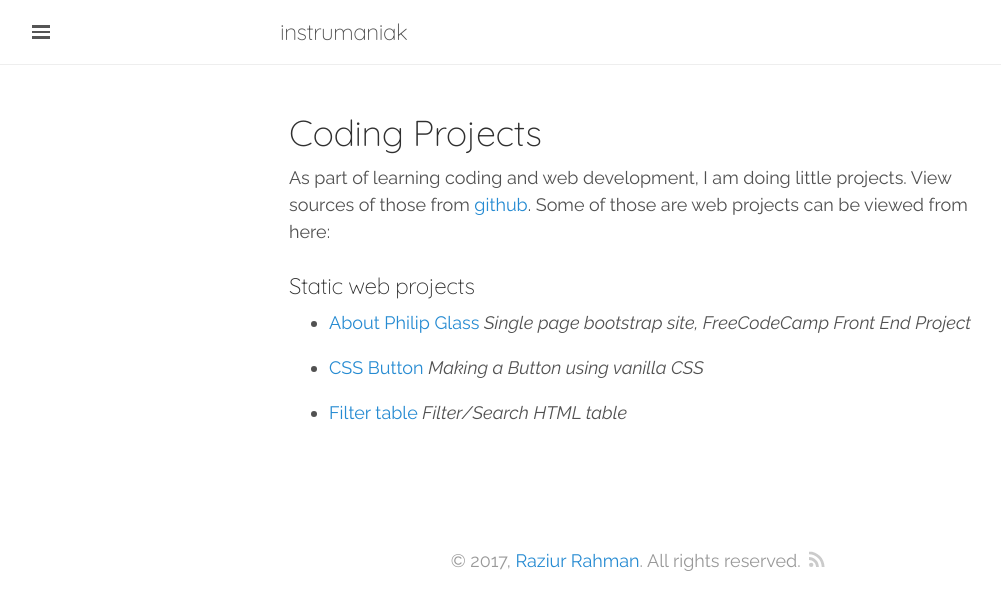
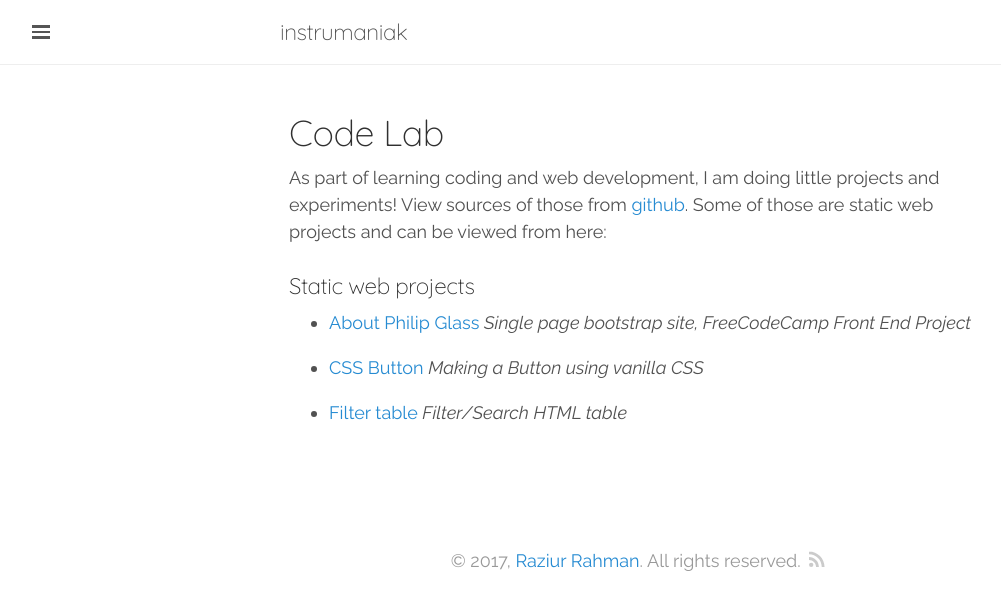
Before and after one commit to instrumaniak/music, a Jekyll site: the page built from demo/index.md, in a window 1280 px wide. Shown: the top 610 px of the page, without its empty margins (0-1001 px from the left). Built offline with Jekyll 4.4.1, drawn with Linux system fonts in a browser that asks for light colours.

Commit message:
minor updates: url.

```diff
--- a/_config.yml
+++ b/_config.yml
@@ -9,7 +9,7 @@ gems:			  [jekyll-paginate, jekyll-sitemap, jekyll-seo-tag, jekyll-feed]
 title:               instrumaniak
 tagline:             'blog'
 description:         'instrumaniak blog'
-url:                 https://www.instrumaniak.cf
+url:                 https://instrumaniak.github.io
 #baseurl:             '/blog'
 paginate:            5
 paginate_path: "/blog/page:num/"
--- a/demo/index.md
+++ b/demo/index.md
@@ -1,10 +1,10 @@
 ---
 layout: page
-title: Coding Projects
+title: Code Lab
 pageorder: 02
 ---
 
-As part of learning coding and web development, I am doing little projects. View sources of those from [github](https://github.com/instrumaniak/little-projects). Some of those are web projects can be viewed from here:
+As part of learning coding and web development, I am doing little projects and experiments! View sources of those from [github](https://github.com/instrumaniak/code-lab). Some of those are static web projects and can be viewed from here:
 
 ### Static web projects
 
```
